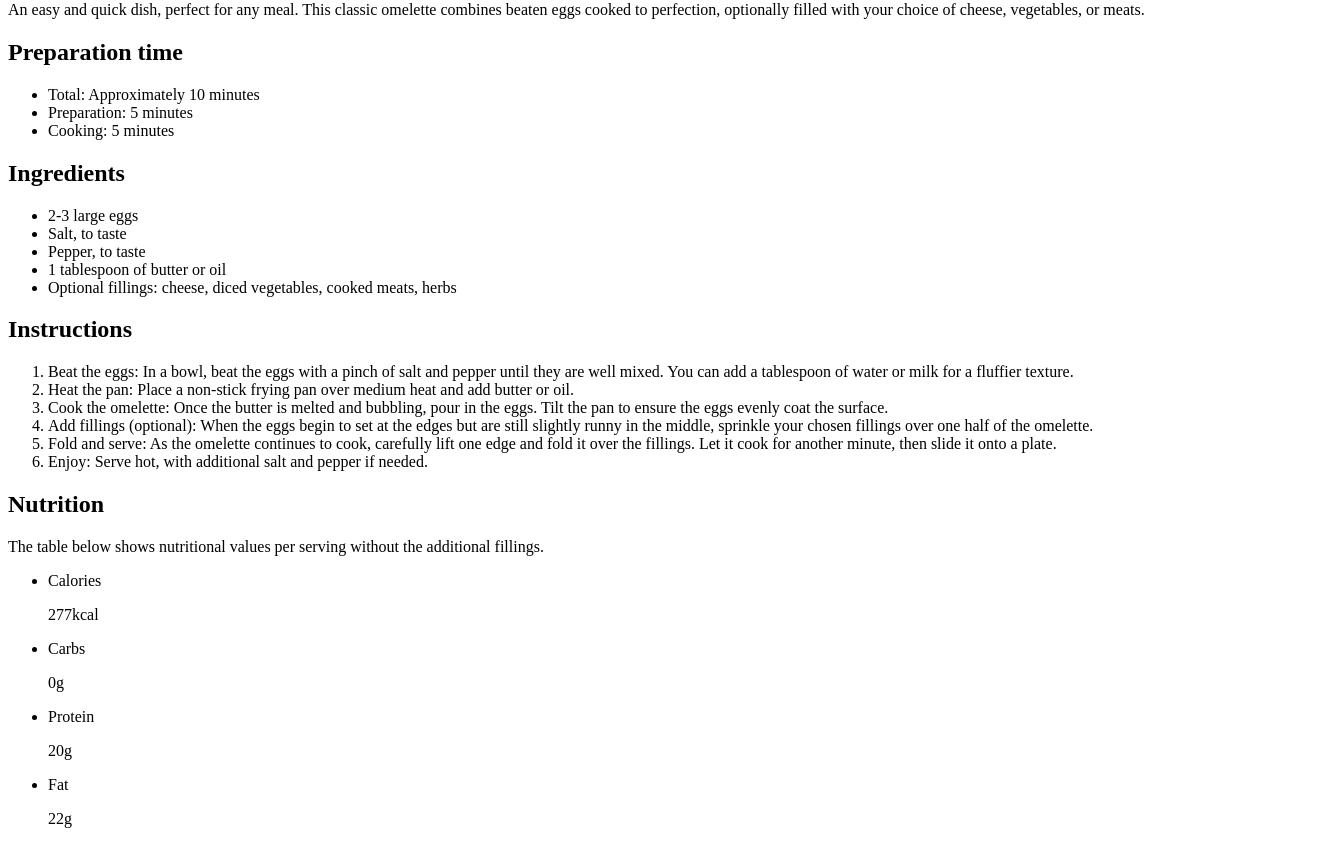
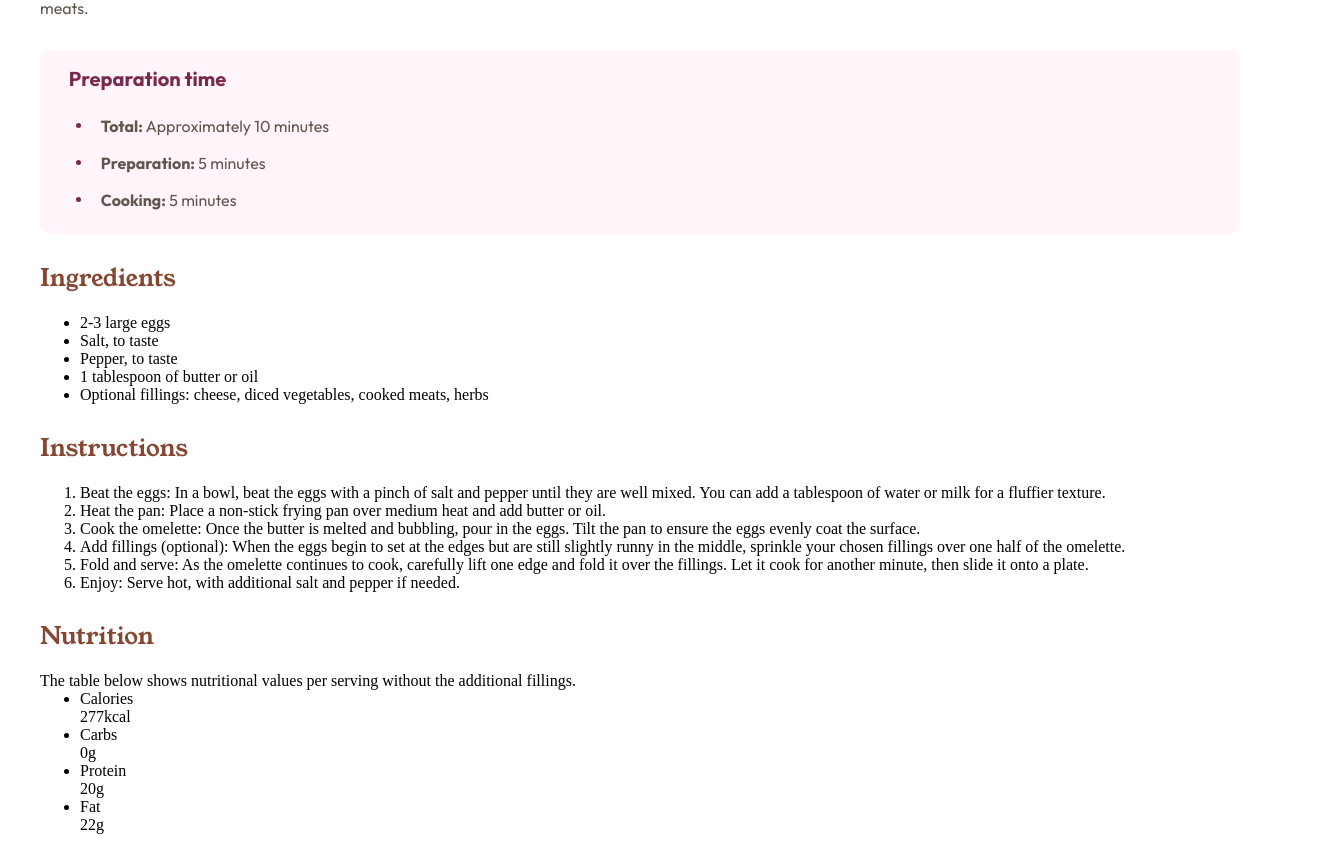
Before and after one commit to Jani-B/FEM-recipe-page-main, a plain HTML site: page index.html in a window 1280 px wide. Shown: the part 691-1535 px from the top of the page, 1320 px wide, since content can reach past the window. Drawn offline with Linux system fonts and the light colour scheme.

Commit message:
styling image, h1, h2 and preparation section

```diff
--- a/index.html
+++ b/index.html
@@ -12,6 +12,8 @@
       href="./assets/images/favicon-32x32.png"
     />
 
+    <link rel="stylesheet" href="style.css" />
+
     <title>Frontend Mentor | Recipe page</title>
   </head>
   <body>
@@ -21,25 +23,31 @@
         alt="image of omelette of this recipe"
         class="header-img"
       />
-      <h1>Simple Omelette Recipe</h1>
+      <h1 class="young-serif-regular">Simple Omelette Recipe</h1>
 
-      <p>
+      <p class="outfit-400">
         An easy and quick dish, perfect for any meal. This classic omelette
         combines beaten eggs cooked to perfection, optionally filled with your
         choice of cheese, vegetables, or meats.
       </p>
     </header>
     <main>
-      <section>
-        <h2>Preparation time</h2>
+      <section class="preparation">
+        <h2 class="outfit-700">Preparation time</h2>
         <ul>
-          <li>Total: Approximately 10 minutes</li>
-          <li>Preparation: 5 minutes</li>
-          <li>Cooking: 5 minutes</li>
+          <li class="outfit-400">
+            <span><b>Total:</b> Approximately 10 minutes</span>
+          </li>
+          <li class="outfit-400">
+            <span><b>Preparation:</b> 5 minutes</span>
+          </li>
+          <li class="outfit-400">
+            <span><b>Cooking:</b> 5 minutes</span>
+          </li>
         </ul>
       </section>
       <section>
-        <h2>Ingredients</h2>
+        <h2 class="young-serif-regular">Ingredients</h2>
         <ul>
           <li>2-3 large eggs</li>
           <li>Salt, to taste</li>
@@ -51,7 +59,7 @@
         </ul>
       </section>
       <section>
-        <h2>Instructions</h2>
+        <h2 class="young-serif-regular">Instructions</h2>
         <ol>
           <li>
             Beat the eggs: In a bowl, beat the eggs with a pinch of salt and
@@ -80,7 +88,7 @@
         </ol>
       </section>
       <section>
-        <h2>Nutrition</h2>
+        <h2 class="young-serif-regular">Nutrition</h2>
         <p>
           The table below shows nutritional values per serving without the
           additional fillings.
--- /dev/null
+++ b/style.css
@@ -0,0 +1,114 @@
+@import url("https://fonts.googleapis.com/css2?family=Outfit:wght@100..900&family=Young+Serif&display=swap");
+
+* {
+  margin: 0%;
+  font-size: 16px;
+}
+
+:root {
+  --White: hsl(0, 0%, 100%);
+
+  --Stone_100: hsl(30, 54%, 90%);
+  --Stone_150: hsl(30, 18%, 87%);
+  --Stone_600: hsl(30, 10%, 34%);
+  --Stone_900: hsl(24, 5%, 18%);
+
+  --Brown_800: hsl(14, 45%, 36%);
+
+  --Rose_800: hsl(332, 51%, 32%);
+  --Rose_50: hsl(330, 100%, 98%);
+}
+
+h1 {
+  font-size: 32px;
+  color: var(--Stone_900);
+}
+
+h2 {
+  font-size: 24px;
+  margin-bottom: 1.5rem;
+  color: var(--Brown_800);
+}
+
+header h1 {
+  margin: 1.5rem 2.5rem;
+}
+
+header p {
+  margin: 0rem 2.5rem;
+  margin-bottom: 1rem;
+}
+
+header img {
+  width: 100%;
+}
+
+main {
+  margin: 0rem 2.5rem;
+}
+
+section {
+  margin-top: 2rem;
+}
+
+.preparation {
+  background-color: var(--Rose_50);
+  border-radius: 10px;
+  padding-left: 0.8rem;
+  padding-right: 1.2rem;
+  padding-bottom: 1rem;
+}
+
+.preparation h2 {
+  font-size: 20px;
+  padding: 1rem;
+  margin-bottom: 0;
+}
+
+.preparation li {
+  padding: 0.5rem;
+  line-height: 120%;
+}
+
+.preparation li::marker {
+  color: var(--Rose_800);
+}
+
+.preparation li span {
+  /*This does work*/
+  vertical-align: middle;
+}
+
+.outfit-400 {
+  /*Regular*/
+  font-family: "Outfit", sans-serif;
+  font-optical-sizing: auto;
+  font-weight: 400;
+  font-style: normal;
+  color: var(--Stone_600);
+}
+
+.outfit-600 {
+  /*Semibold*/
+  font-family: "Outfit", sans-serif;
+  font-optical-sizing: auto;
+  font-weight: 600;
+  font-style: normal;
+}
+
+.outfit-700 {
+  /*Bold*/
+  font-family: "Outfit", sans-serif;
+  font-optical-sizing: auto;
+  font-weight: 700;
+  font-style: normal;
+  color: var(--Rose_800);
+}
+
+
+.young-serif-regular {
+  font-family: "Young Serif", serif;
+  font-weight: 400;
+  font-style: normal;
+  line-height: 100%;
+}
```
